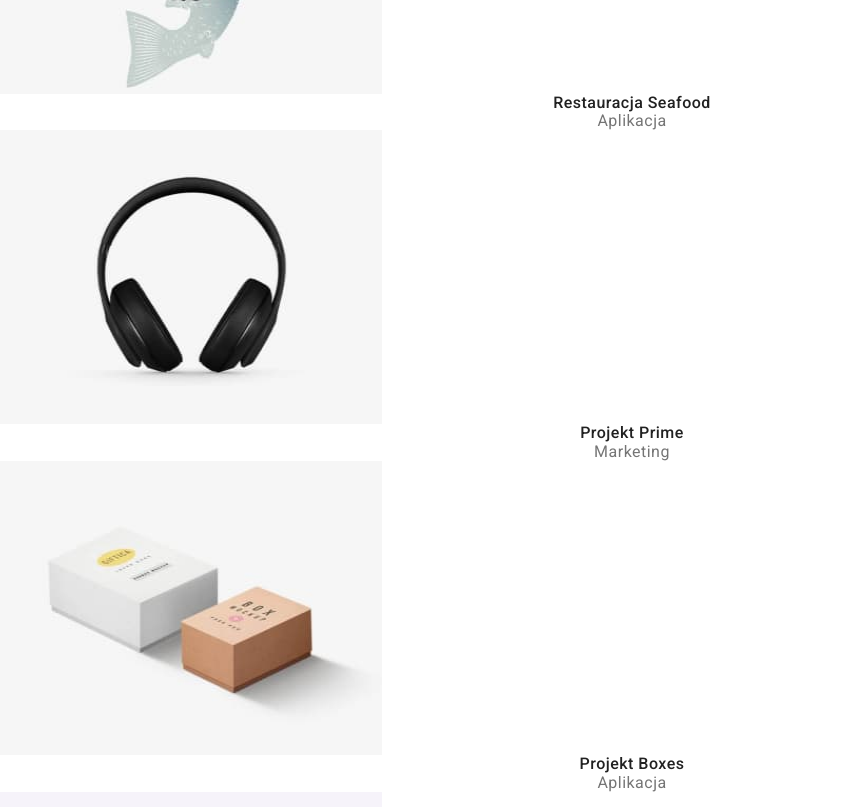
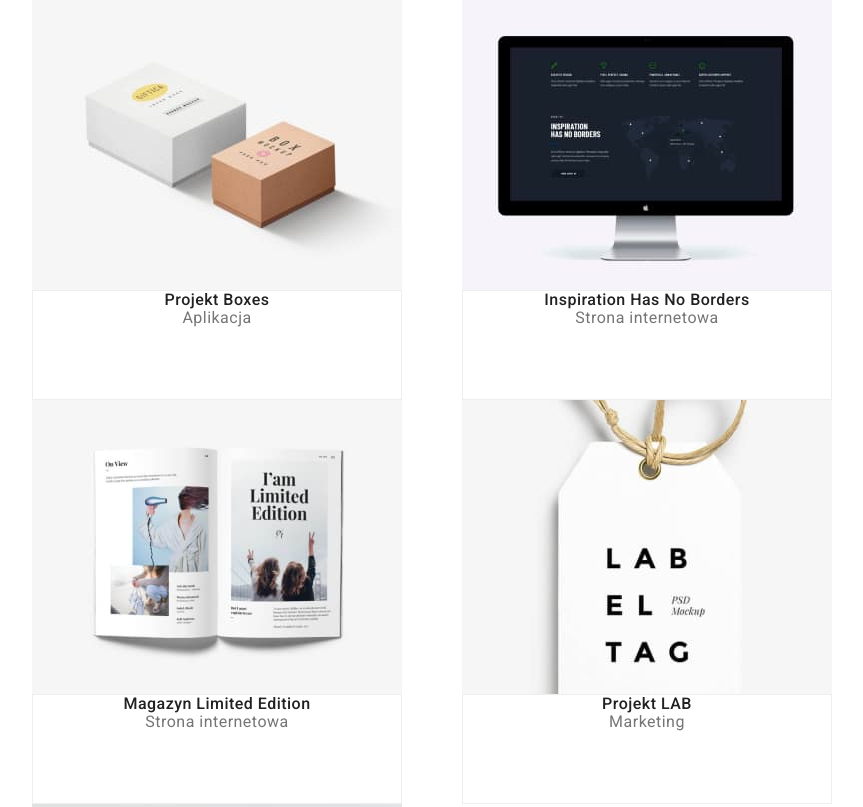
Before and after one commit to grzesiekcz/goit-markup-hw-08, a plain HTML site: page portfolio.html in a window 1280 px wide. Shown: the part 980-1787 px from the top of the page, without its empty margins (8-871 px from the left). Drawn offline with nearby package versions, Linux system fonts and the light colour scheme.

Commit message:
adding styles potfolio

```diff
--- a/css/styles.css
+++ b/css/styles.css
@@ -7,7 +7,7 @@ body {
   background: #ffffff;
   color: var(--font-color);
   font-family: "Roboto", "Raleway", sans-serif;
-  margin: 0
+  margin: 0;
 }
 
 h1,
@@ -48,7 +48,8 @@ img {
   display: flex;
 }
 
-.header, .container {
+.header,
+.container {
   display: flex;
 }
 
@@ -90,7 +91,6 @@ img {
 }
 .navbar ul {
   list-style: none;
-
 }
 
 .contacts a {
@@ -159,7 +159,7 @@ text-align: center;
   background-color: #2f303a;
   height: 600px;
   top: 80px;
-margin-bottom: 94px
+  margin-bottom: 94px;
 }
 
 .main-button {
@@ -181,7 +181,7 @@ display: flex;
   align-items: center;
   text-align: center;
   letter-spacing: 0.06em;
-color: #FFFFFF;
+  color: #ffffff;
 }
 
 .p-section .plist {
@@ -191,7 +191,6 @@ color: #FFFFFF;
 .plist {
   list-style: none;
   display: flex;
-
 }
 
 .plist h4 {
@@ -210,7 +209,7 @@ font-weight: normal;
   font-size: 14px;
   line-height: 1.71;
   letter-spacing: 0.03em;
-color: var(--font-color)
+  color: var(--font-color);
 }
 .section-img {
   margin-bottom: 94px;
@@ -282,8 +281,6 @@ color: var(--font-color)
   width: 270px;
   margin-right: 30px;
   align-items: flex-start;
-
-
 }
 
 /* footer */
@@ -301,7 +298,7 @@ color: var(--font-color)
   height: 252px;
 }
 
-.footer .footer-logo {;
+.footer .footer-logo {
   margin-top: 60px;
   margin-bottom: 20px;
 }
@@ -336,6 +333,10 @@ color: var(--font-color)
 
 /* portfolio */
 
+.portfolio-section .container {
+  padding: 0px;
+}
+
 .button {
   background-color: #f5f4fa;
   border-radius: 4px;
@@ -347,9 +348,7 @@ color: var(--font-color)
   color: #212121;
   width: 121px;
   height: 38px;
-
 }
-
 
 .button:hover {
   background-color: #2196f3;
@@ -359,7 +358,8 @@ color: var(--font-color)
   text-align: center;
   letter-spacing: 0.03em;
   color: #ffffff;
-  box-shadow: 0px 3px 1px rgba(0, 0, 0, 0.1), 0px 1px 2px rgba(0, 0, 0, 0.08), 0px 2px 2px rgba(0, 0, 0, 0.12);
+  box-shadow: 0px 3px 1px rgba(0, 0, 0, 0.1), 0px 1px 2px rgba(0, 0, 0, 0.08),
+    0px 2px 2px rgba(0, 0, 0, 0.12);
 }
 
 .button_list {
@@ -373,8 +373,29 @@ color: var(--font-color)
 .button-section .button_list {
   display: flex;
   margin-left: 250px;
+  margin-bottom: 50px;
 }
 
 .button_list_item:not(:last-child) {
   margin-right: 8px;
 }
+
+.portfolio-section .portfolio_list {
+  display: flex;
+  flex-wrap: wrap;
+  margin-left: 0px;
+}
+
+.portfolio-section .portfolio-list-item {
+  width: 370px;
+  margin-right: 30px;
+  flex-basis: calc(100% / 3);
+}
+
+.figcaption {
+  background: #FFFFFF;
+border: 1px solid #EEEEEE;
+box-sizing: border-box;
+width: 370px;
+height: 110px;
+}
--- a/portfolio.html
+++ b/portfolio.html
@@ -48,12 +48,14 @@
       </ul>
       </div>
       </section>
+      <section class="portfolio-section">
+        <div class="container">
       <ul class="portfolio_list">
-        <li>
+        <li class="portfolio-list-item">
           <img
             src="images/portfolio1.jpg"
             alt="a laptop with open website"
-            width="390"
+            width="370"
             height="294"
           />
           <figcaption class="figcaption">
@@ -61,11 +63,11 @@
             Strona internetowa
           </figcaption>
         </li>
-        <li>
+        <li class="portfolio-list-item">
           <img
             src="images/portfolio2.jpg"
             alt="an image of a basketball player"
-            width="390"
+            width="370"
             height="294"
           />
           <figcaption class="figcaption">
@@ -73,11 +75,11 @@
             Dizajn
           </figcaption>
         </li>
-        <li>
+        <li class="portfolio-list-item">
           <img
             src="images/portfolio3.jpg"
             alt="seafood restaurant logo"
-            width="390"
+            width="370"
             height="294"
           />
           <figcaption class="figcaption">
@@ -85,11 +87,11 @@
             Aplikacja
           </figcaption>
         </li>
-        <li>
+        <li class="portfolio-list-item">
           <img
             src="images/portfolio4.jpg"
             alt="headphones"
-            width="390"
+            width="370"
             height="294"
           />
           <figcaption class="figcaption">
@@ -97,11 +99,11 @@
             Marketing
           </figcaption>
         </li>
-        <li>
+        <li class="portfolio-list-item">
           <img
             src="images/portfolio5.jpg"
             alt="boxes"
-            width="390"
+            width="370"
             height="294"
           />
           <figcaption class="figcaption">
@@ -109,11 +111,11 @@
             Aplikacja
           </figcaption>
         </li>
-        <li>
+        <li class="portfolio-list-item">
           <img
             src="images/portfolio6.jpg"
             alt="apple computer with open website on the screen"
-            width="390"
+            width="370"
             height="294"
           />
           <figcaption class="figcaption">
@@ -121,11 +123,11 @@
             Strona internetowa
           </figcaption>
         </li>
-        <li>
+        <li class="portfolio-list-item">
           <img
             src="images/portfolio7.jpg"
             alt="The Limited Edition magazine"
-            width="390"
+            width="370"
             height="294"
           />
           <figcaption class="figcaption">
@@ -133,11 +135,11 @@
             Strona internetowa
           </figcaption>
         </li>
-        <li>
+        <li class="portfolio-list-item">
           <img
             src="images/portfolio8.jpg"
             alt="LAB logo"
-            width="390"
+            width="370"
             height="294"
           />
           <figcaption class="figcaption">
@@ -145,11 +147,11 @@
             Marketing
           </figcaption>
         </li>
-        <li>
+        <li class="portfolio-list-item">
           <img
             src="images/portfolio9.jpg"
             alt="a person using a computer"
-            width="300"
+            width="370"
             height="294"
           />
           <figcaption class="figcaption">
@@ -158,6 +160,8 @@
           </figcaption>
         </li>
       </ul>
+      </div>
+      </section>
     </main>
 
     <!--  Footer  -->
```
Lines whose indentation alone changed are shown as unchanged.
